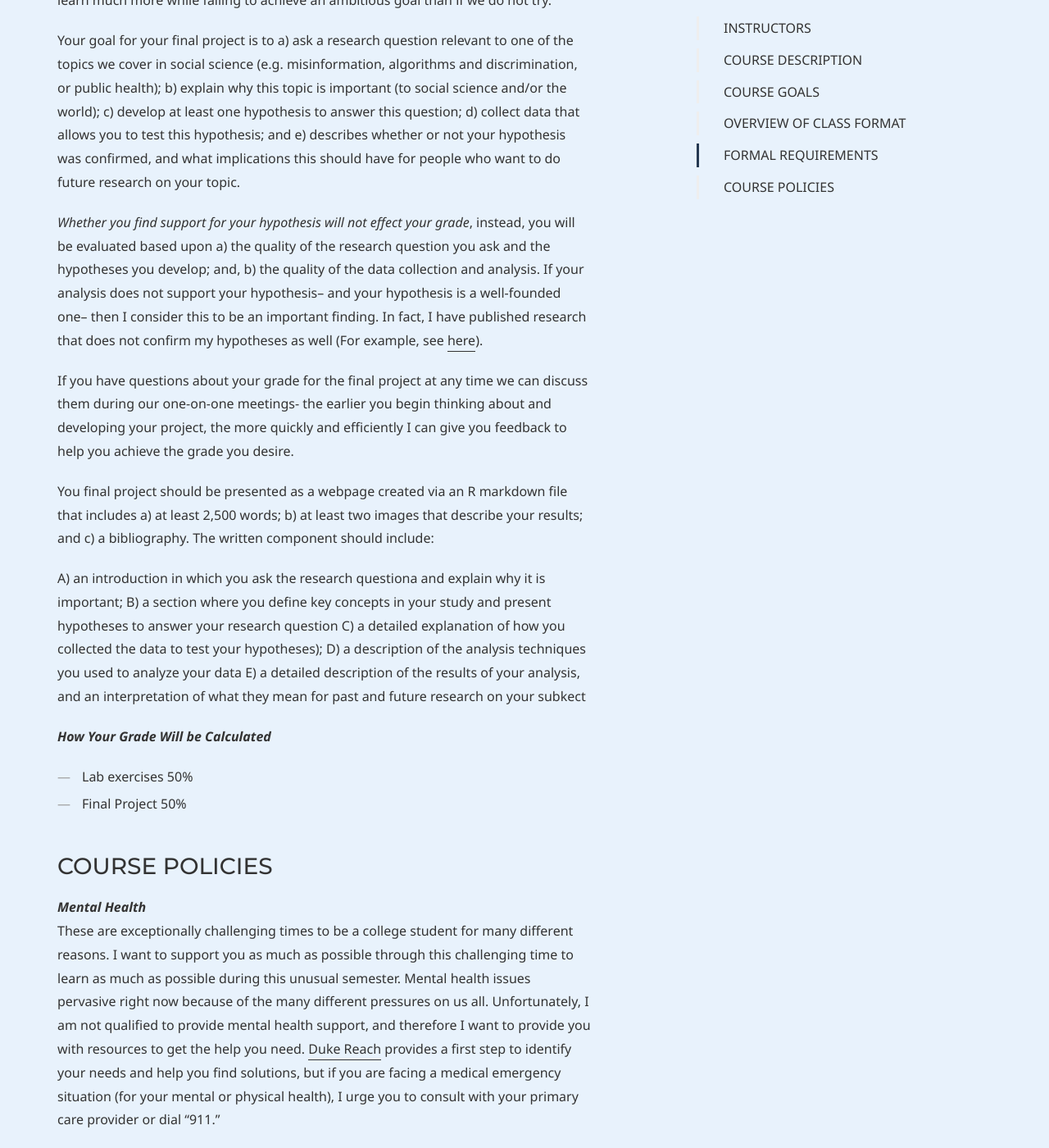
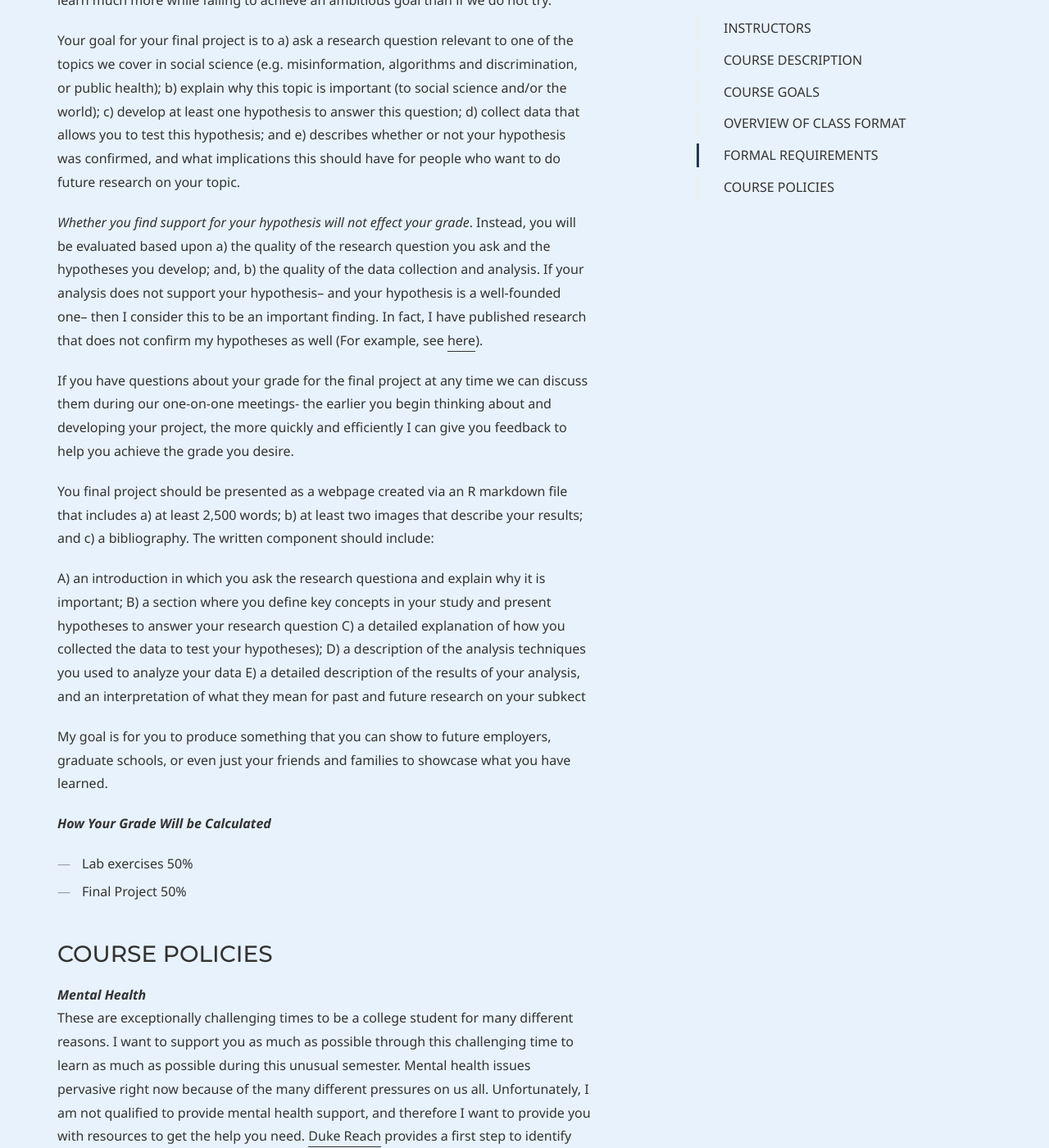
Before and after one commit to dssoc/dssoc.github.io, a Jekyll site: the page built from course.md, in a window 1280 px wide and 1400 px high, scrolled down 5520 px. Shown: the whole window at 82% size. Built offline with Jekyll 4.4.1, drawn with Linux system fonts in a browser that asks for light colours; some web fonts are replaced.

Commit message:
Update course.md

```diff
--- a/course.md
+++ b/course.md
@@ -109,7 +109,7 @@
 
 Your goal for your final project is to a) ask a research question relevant to one of the topics we cover in social science (e.g. misinformation, algorithms and discrimination, or public health); b) explain why this topic is important (to social science and/or the world); c) develop at least one hypothesis to answer this question; d) collect data that allows you to test this hypothesis; and e) describes whether or not your hypothesis was confirmed, and what implications this should have for people who want to do future research on your topic.
 
-_Whether you find support for your hypothesis will not effect your grade_, instead, you will be evaluated based upon a) the quality of the research question you ask and the hypotheses you develop; and, b) the quality of the data collection and analysis. If your analysis does not support your hypothesis-- and your hypothesis is a well-founded one-- then I consider this to be an important finding. In fact, I have published research that does not confirm my hypotheses as well (For example, see [here](https://www.pnas.org/content/117/1/243)).
+_Whether you find support for your hypothesis will not effect your grade_. Instead, you will be evaluated based upon a) the quality of the research question you ask and the hypotheses you develop; and, b) the quality of the data collection and analysis. If your analysis does not support your hypothesis-- and your hypothesis is a well-founded one-- then I consider this to be an important finding. In fact, I have published research that does not confirm my hypotheses as well (For example, see [here](https://www.pnas.org/content/117/1/243)).
 
 If you have questions about your grade for the final project at any time we can discuss them during our one-on-one meetings- the earlier you begin thinking about and developing your project, the more quickly and efficiently I can give you feedback to help you achieve the grade you desire.
 
@@ -121,14 +121,13 @@
 D) a description of the analysis techniques you used to analyze your data
 E) a detailed description of the results of your analysis, and an interpretation of what they mean for past and future research on your subkect
 
+My goal is for you to produce something that you can show to future employers, graduate schools, or even just your friends and families to showcase what you have learned.
 
 ***How Your Grade Will be Calculated***
 <br/>
 - Lab exercises 50%
 - Final Project	50%
 <br/>
-
-
 
 ### COURSE POLICIES
 
```
